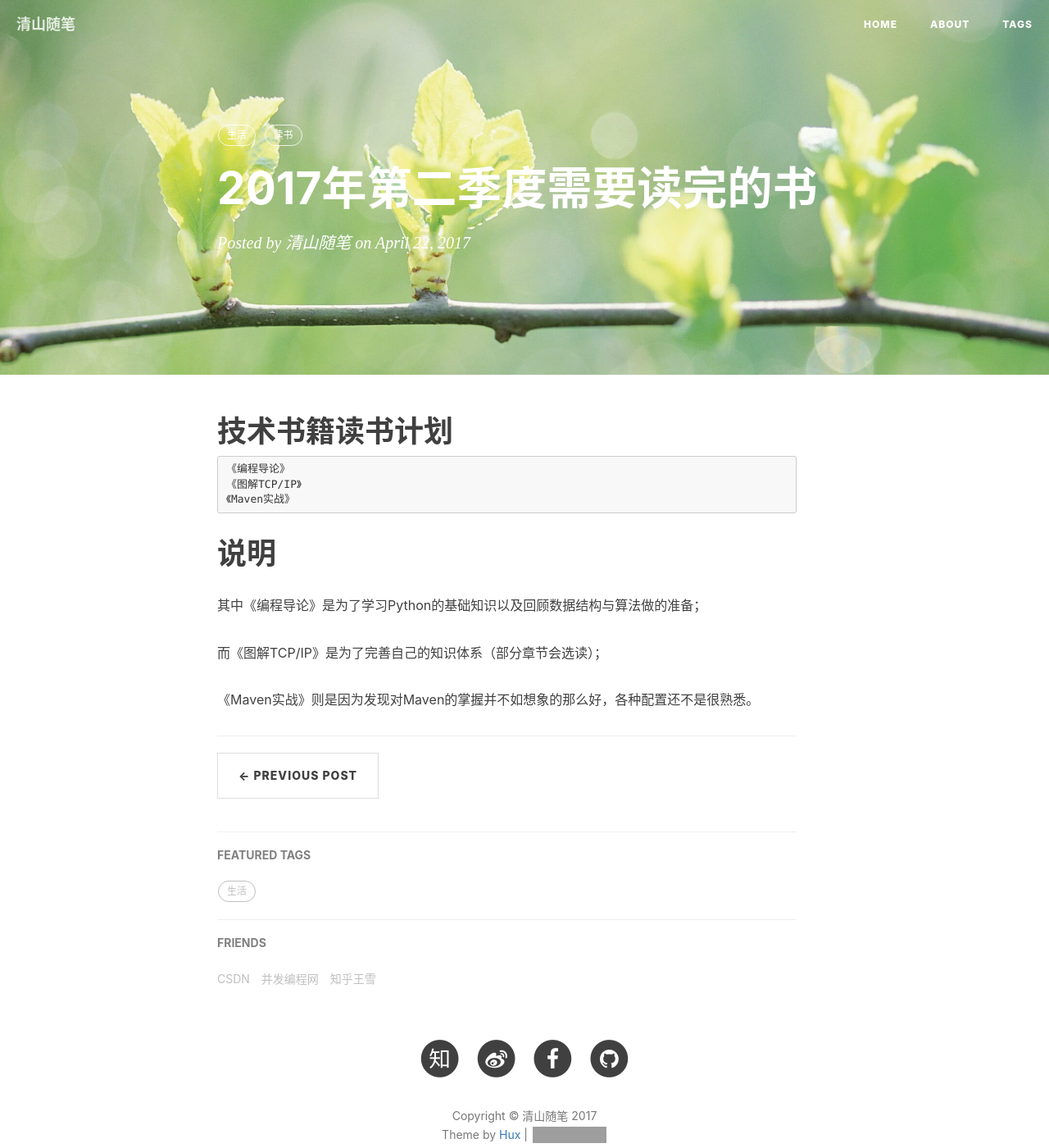
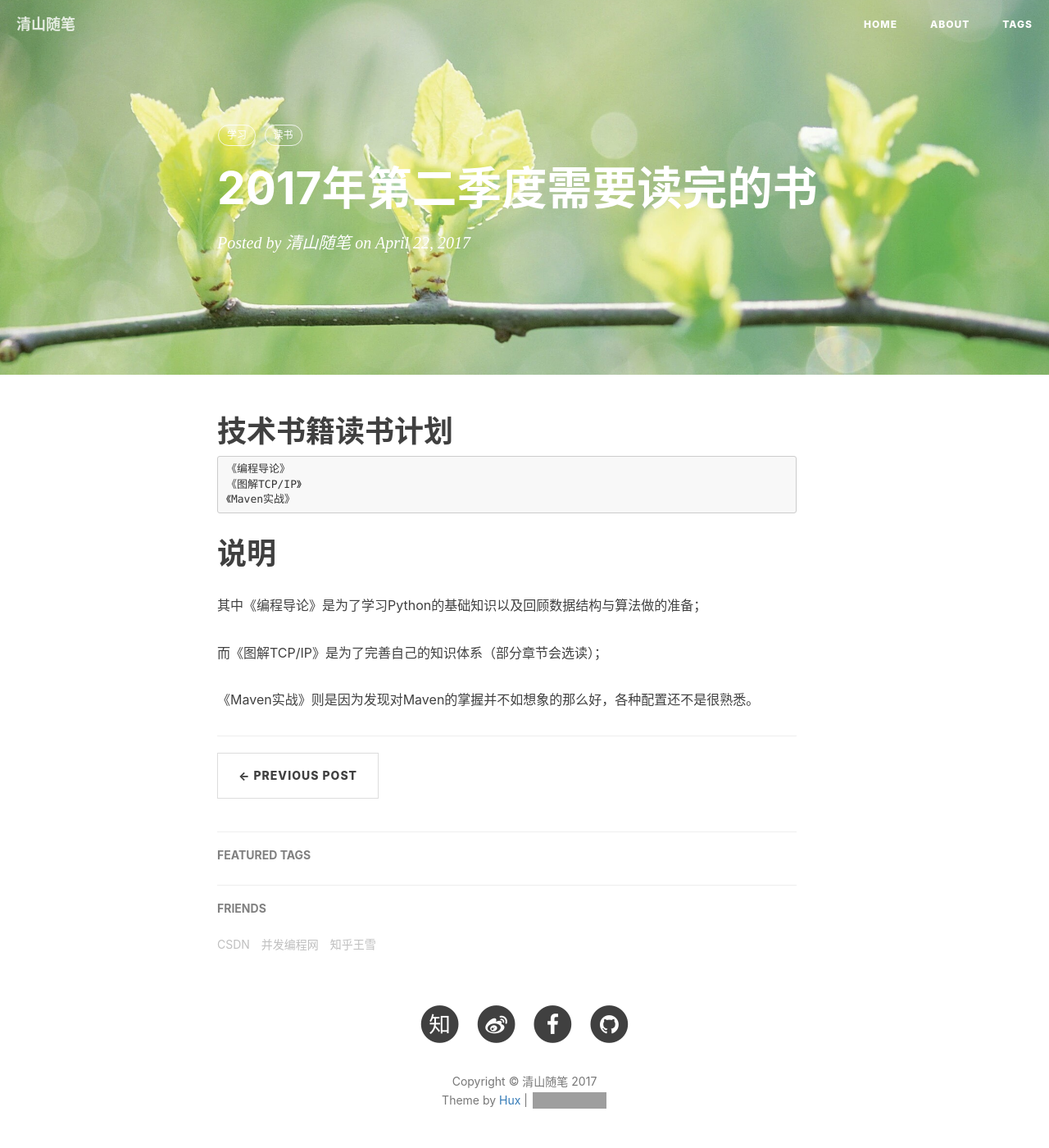
Before and after one commit to linfenliang/linfenliang.github.io, a Jekyll site: the page built from _posts/2017-04-22-2017年第二季度读书计划.md, in a window 1280 px wide and 1400 px high. Shown: the whole window at 82% size. Built offline with Jekyll 4.4.1, drawn with Linux system fonts in a browser that asks for light colours; nearby versions of some CDN libraries; comment, search, counter and statistics services are not loaded; grey boxes are pictures that could not be loaded.

Commit message:
no message

```diff
--- a/_posts/2017-04-22-2017年第二季度读书计划.md
+++ b/_posts/2017-04-22-2017年第二季度读书计划.md
@@ -5,9 +5,9 @@ subtitle: ""
 date:   2017-04-22
 header-img: "img/post-bg-life.jpg"
 tags:
-    - 生活
+    - 学习
     - 读书
-categories: 生活 读书
+categories: 学习 读书
 ---
 
 # 技术书籍读书计划
```
